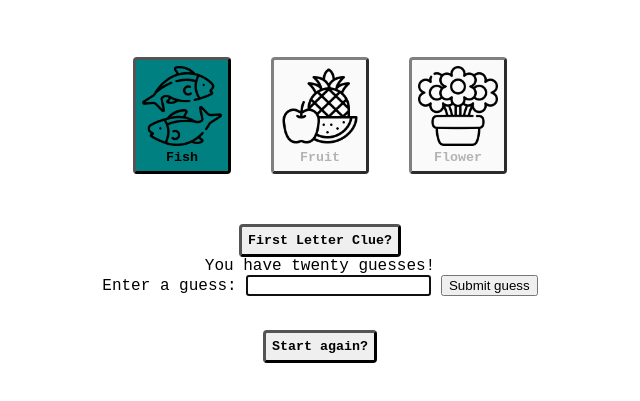
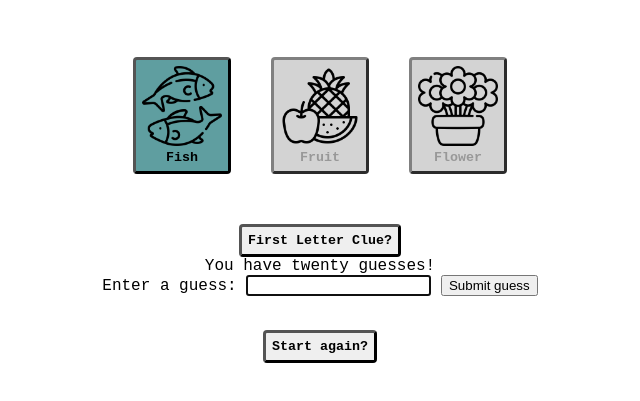
Before and after one commit to 321jellyfish/fish-fruit-flower-game, a plain HTML site: page index.html in a window 1280 px wide. Both pictures are taken after a click on the button "Fish". Shown: the part 61-462 px from the top of the page, without its empty margins (320-960 px from the left). Drawn offline with Linux system fonts and the light colour scheme.

Commit message:
Add focus to input when first letter button pressed

```diff
--- a/script.js
+++ b/script.js
@@ -35,6 +35,7 @@ let flowerArray=["Anemone", "Aster", "Azalea", "Buttercup", "Carnation", "Chrysa
 
 firstLetter.addEventListener("click", () => {
   firstLetterClue.textContent = computerChoice[0];
+  guessField.focus();
 });
 
 fishButton.addEventListener("click", () => {
--- a/style.css
+++ b/style.css
@@ -42,9 +42,12 @@ input:disabled {
     border-color: grey;
 }
 
+button:disabled {
+    background-color: lightgray;
+}
 
 .selected {
-    background-color: teal;
+    background-color: cadetblue;
     border-style: solid, gray, 5px;
 }
 
```
